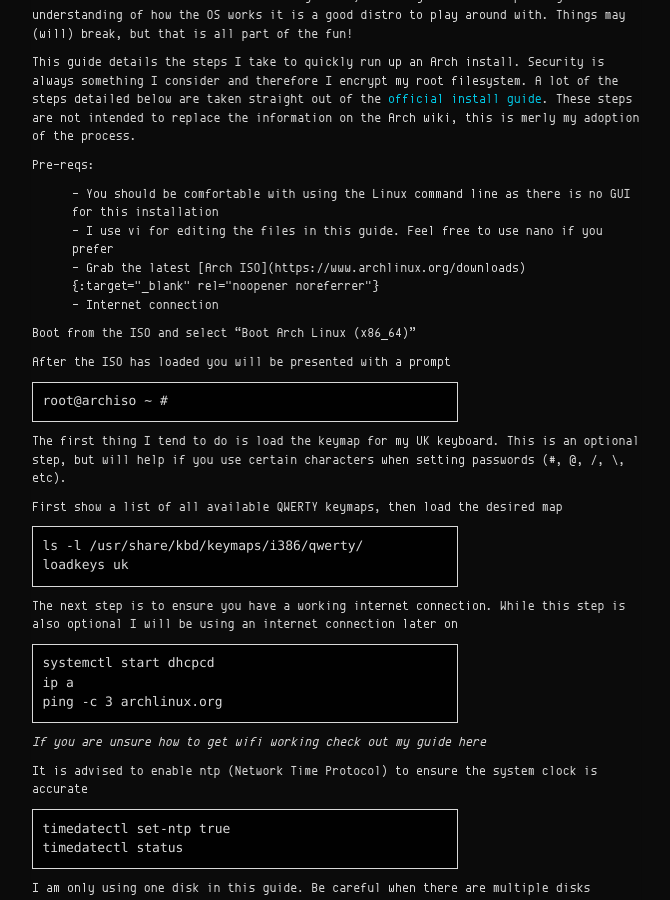
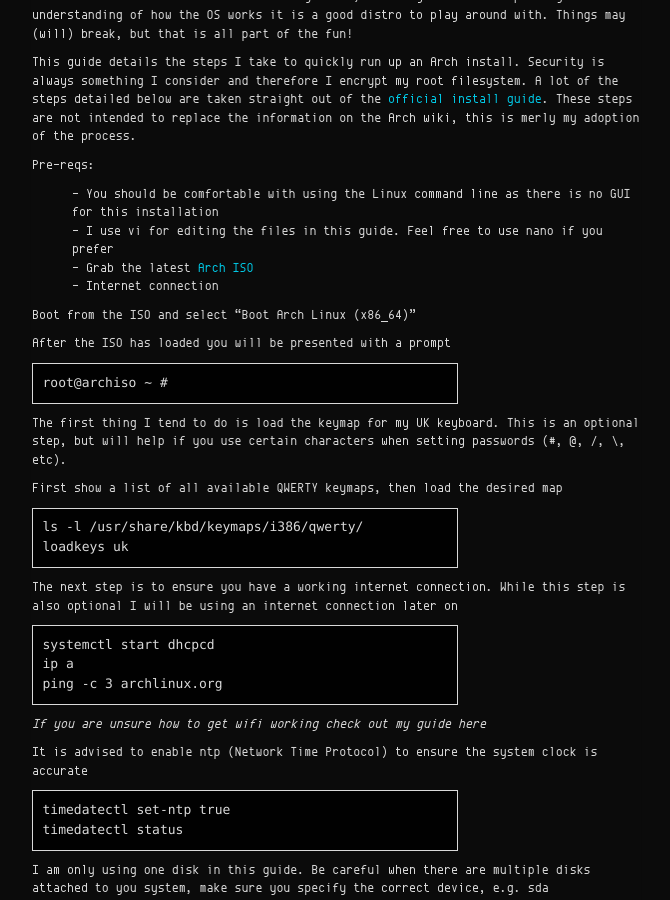
Before and after one commit to pyratebeard/pyratebeard.github.io, a Jekyll site: the page built from _posts/2016-11-05-arch-linux-install.md, in a window 1280 px wide and 900 px high, scrolled down 398 px. Shown: the whole window, without its empty margins (304-974 px from the left). Built offline with Jekyll 4.4.1, drawn with Linux system fonts in a browser that asks for light colours; some of the changed lines change nothing that is shown.

Commit message:
Fixed Arch ISO link

```diff
--- a/_posts/2016-11-05-arch-linux-install.md
+++ b/_posts/2016-11-05-arch-linux-install.md
@@ -19,7 +19,7 @@
 <ul class="sidebar">
 <li>- You should be comfortable with using the Linux command line as there is no GUI for this installation</li>
 <li>- I use vi for editing the files in this guide. Feel free to use nano if you prefer</li>
-<li>- Grab the latest [Arch ISO](https://www.archlinux.org/downloads){:target="_blank" rel="noopener noreferrer"}</li>
+<li>- Grab the latest <a url="https://www.archlinux.org/downloads" target="_blank" rel="noopener noreferrer">Arch ISO</a></li>
 <li>- Internet connection</li>
 </ul>
 
```
